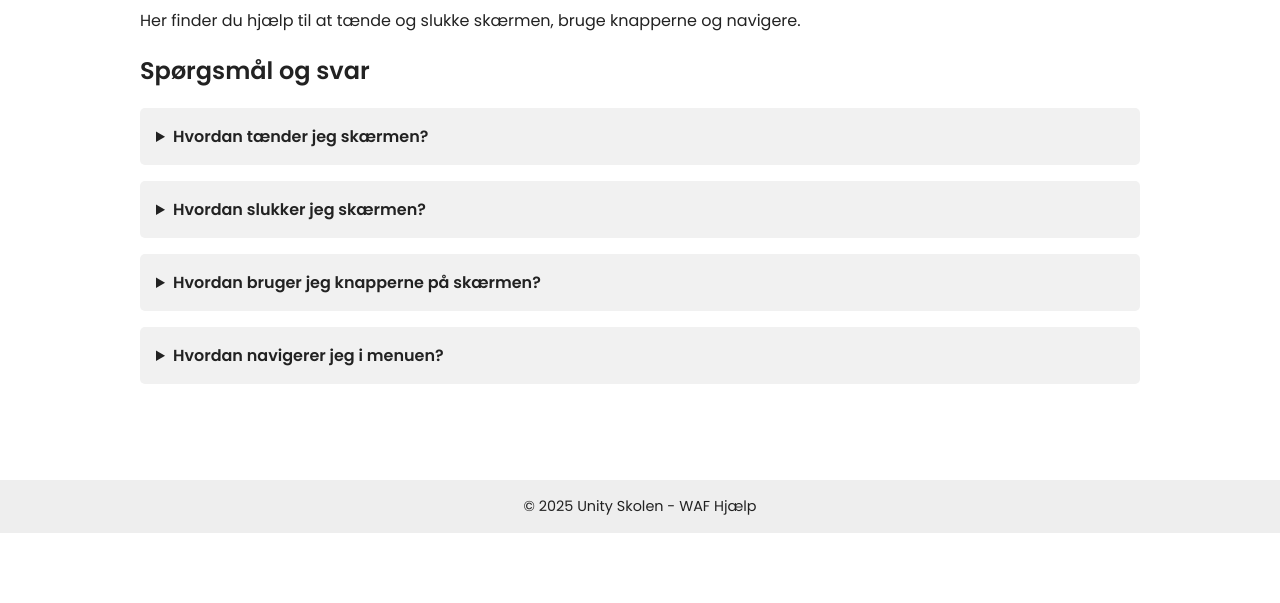
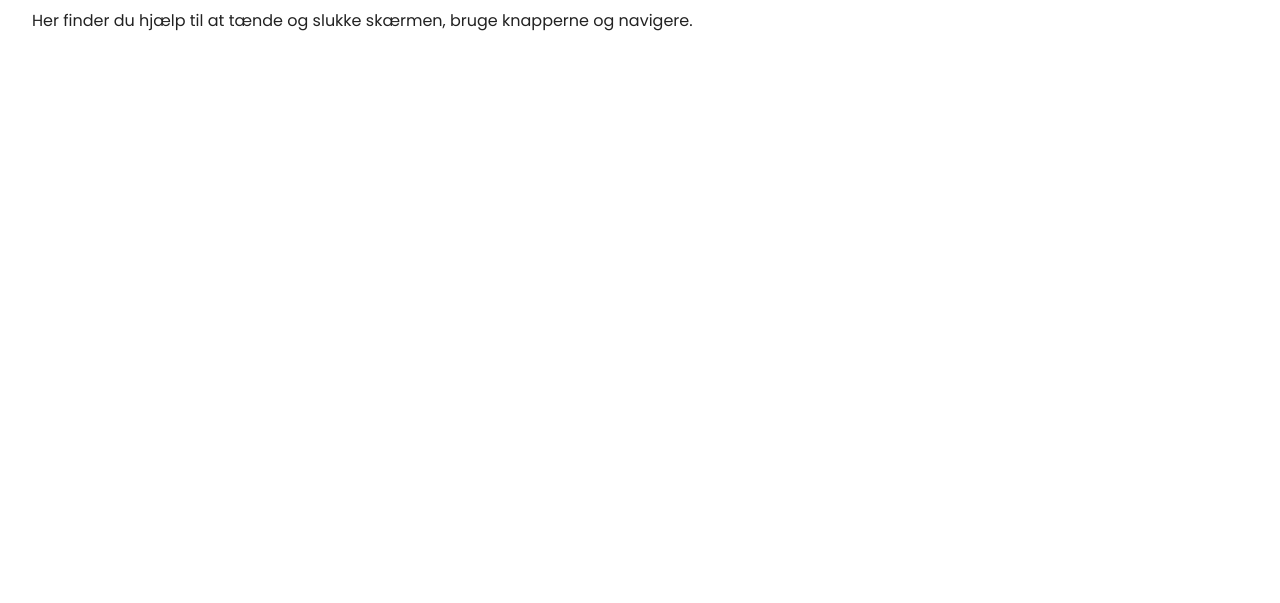
Before and after one commit to Noreen-Shafeeq/WAF-hjemmeside, a plain HTML site: page skarmopsaetning.html in a window 1280 px wide. Shown: the part 197-800 px from the top of the page. Drawn offline with Linux system fonts and the light colour scheme.

Commit message:
Add files via upload

```diff
--- a/skarmopsaetning.html
+++ b/skarmopsaetning.html
@@ -2,9 +2,9 @@
 <!DOCTYPE html>
 <html lang="da">
 <head>
-  <meta charset="UTF-8" />
+  <meta charset="UTF-8">
   <title>Skærmopsætning - WAF Hjælp</title>
-  <link href="https://fonts.googleapis.com/css2?family=Poppins:wght@400;600&display=swap" rel="stylesheet" />
+  <link href="https://fonts.googleapis.com/css2?family=Poppins:wght@400;600&display=swap" rel="stylesheet">
   <style>
     body {
       font-family: 'Poppins', sans-serif;
@@ -25,43 +25,31 @@
     }
     nav a {
       color: white;
+      margin-left: 1rem;
       text-decoration: none;
-      margin-left: 1rem;
       font-weight: 500;
-    }
-    nav a:hover {
-      text-decoration: underline;
     }
     main {
       padding: 2rem;
-      max-width: 1000px;
-      margin: 0 auto;
     }
     h1 {
       color: #2E7D32;
     }
-    details {
-      margin-bottom: 1rem;
-      background: #f1f1f1;
-      padding: 1rem;
-      border-radius: 5px;
-    }
-    summary {
-      font-weight: bold;
-      cursor: pointer;
-    }
-    footer {
-      background-color: #eee;
-      text-align: center;
-      padding: 1rem;
-      font-size: 0.9rem;
-      margin-top: 3rem;
+    a.button {
+      display: inline-block;
+      margin-top: 1rem;
+      text-decoration: none;
+      color: white;
+      background-color: #2E7D32;
+      padding: 0.5rem 1rem;
+      border-radius: 8px;
     }
   </style>
 </head>
 <body>
+
 <header>
-    <img src="logo.png" alt="Unity Skolen logo" />
+  <img src="logo.png" alt="Unity logo">
   <nav>
     <a href="index.html">Forside</a>
     <a href="skarmopsaetning.html">Skærm</a>
@@ -75,34 +63,7 @@
 <main>
   <h1>Skærmopsætning</h1>
   <p>Her finder du hjælp til at tænde og slukke skærmen, bruge knapperne og navigere.</p>
-
-    <section>
-      <h2>Spørgsmål og svar</h2>
-
-      <details>
-        <summary>Hvordan tænder jeg skærmen?</summary>
-        <p>Tryk på den runde power-knap i bunden af skærmen. Vent ca. 10 sekunder.</p>
-      </details>
-
-      <details>
-        <summary>Hvordan slukker jeg skærmen?</summary>
-        <p>Hold power-knappen nede i 3 sekunder, indtil skærmen slukker.</p>
-      </details>
-
-      <details>
-        <summary>Hvordan bruger jeg knapperne på skærmen?</summary>
-        <p>Knapperne i bunden styrer volumen, kildevalg og input. Se evt. billeder på whiteboard-siden.</p>
-      </details>
-
-      <details>
-        <summary>Hvordan navigerer jeg i menuen?</summary>
-        <p>Brug fjernbetjeningen eller touch-funktion på skærmen for at gå i menuen.</p>
-      </details>
-    </section>
 </main>
 
-  <footer>
-    &copy; 2025 Unity Skolen - WAF Hjælp
-  </footer>
 </body>
 </html>
```
Also changed, not shown: 1 other file. Lines whose indentation alone changed are shown as unchanged.
